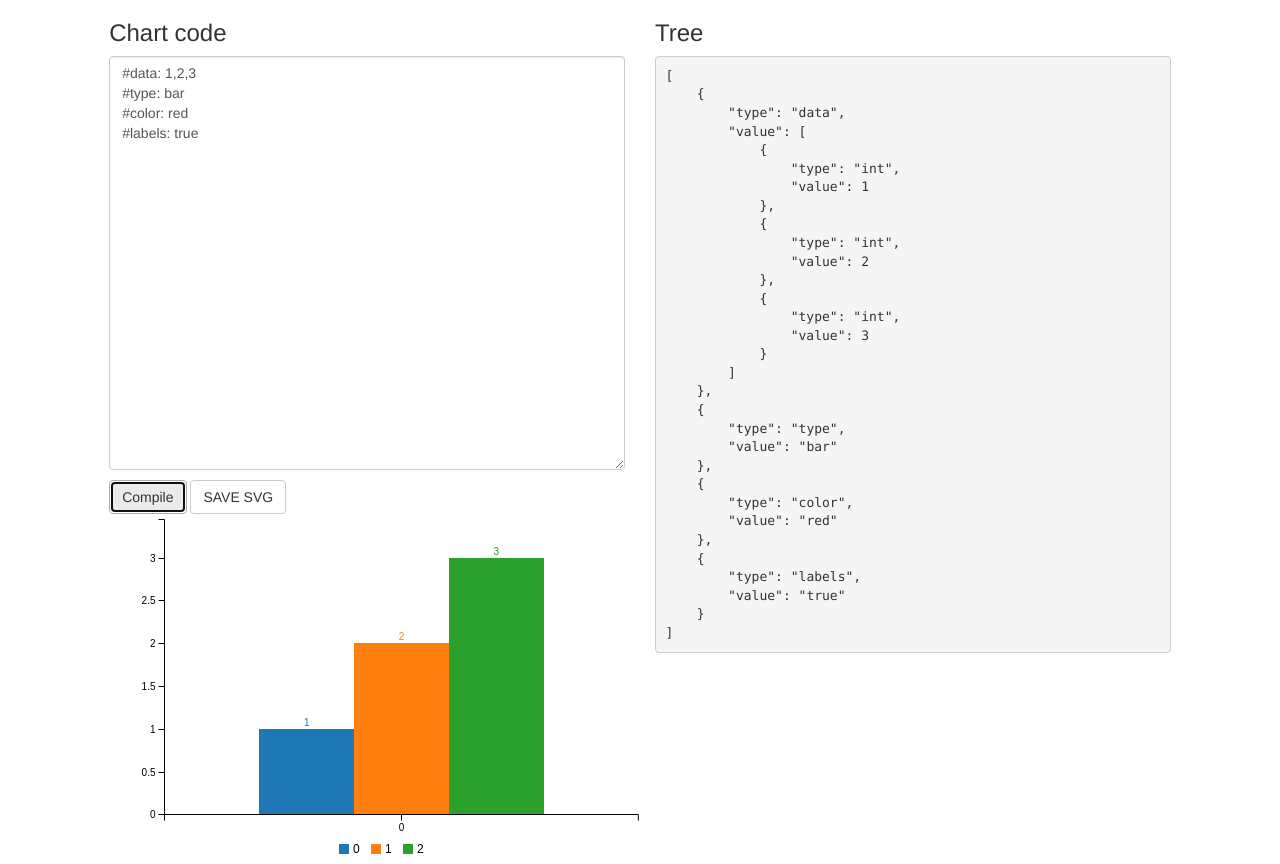
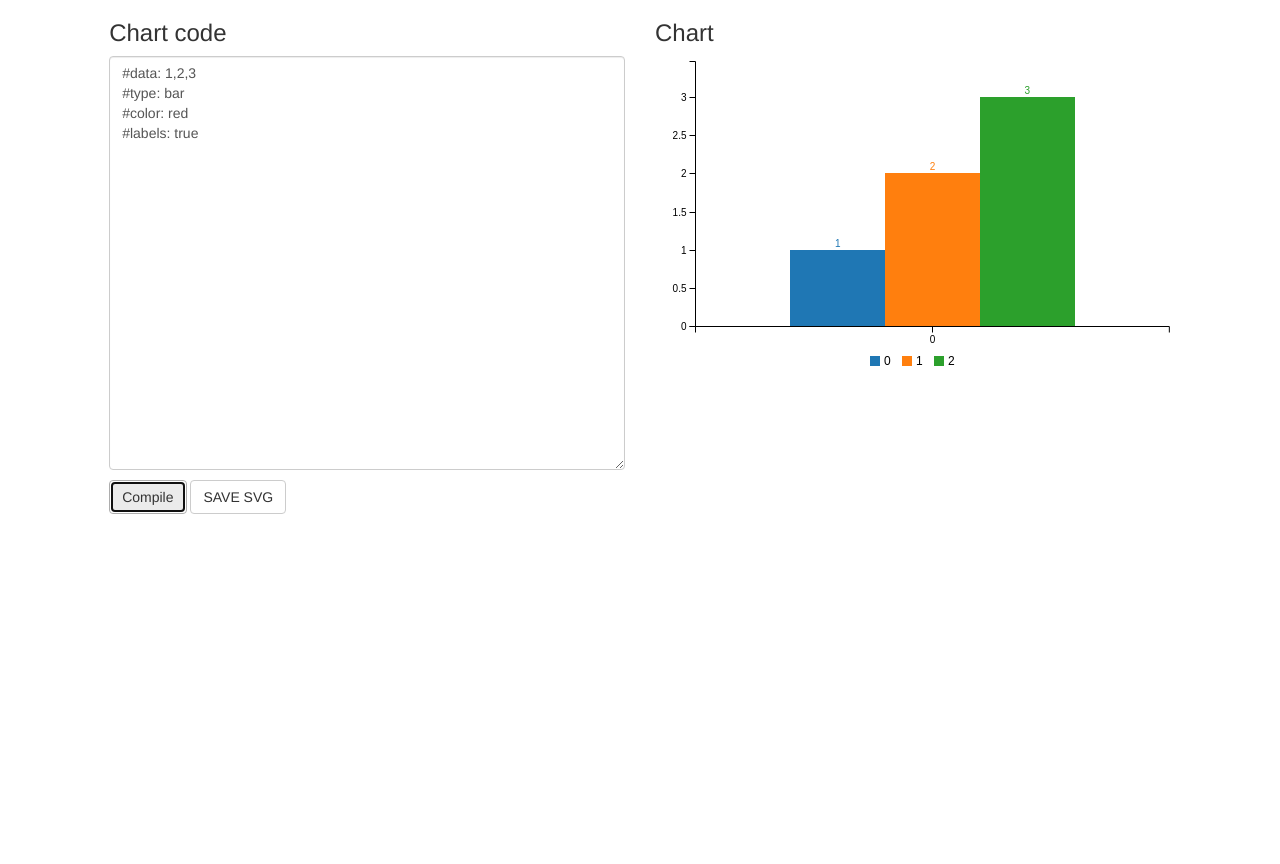
Before and after one commit to DataOps/marker-parse, a plain HTML site: page index.html in a window 1280 px wide. Both pictures are taken after a click on the input "Compile". After the commit the page ends 800 px from the top, so only its background shows below. Drawn offline with Linux system fonts and the light colour scheme.

Commit message:
Some other changes with web page

```diff
--- a/index.html
+++ b/index.html
@@ -9,13 +9,13 @@
 	<script src="lib/parser.js" type="text/javascript"></script>
 
 	<script type="text/javascript">
-		function parse(n) {
+		function parse() {
 			var text = document.getElementById("input").value;
 			var parsed = parser.parse(text)
 			var output = JSON.stringify(parsed, null, 4);
 
-			document.getElementById("tree").style.display = 'none';
-			document.getElementById("code").innerHTML = output;
+			document.getElementById("chartText").style.display = 'none';
+			// document.getElementById("code").innerHTML = output;
 
       console.log("output: "+output);
 
@@ -57,6 +57,20 @@
       console.log("color: "+color);
       console.log("chartLabel: "+chartLabel);
 
+      // function includeCSSfile(href) {
+      //   var head_node = document.getElementsByTagName('head')[0];
+      //   var link_tag = document.createElement('link');
+      //   link_tag.setAttribute('rel', 'stylesheet');
+      //   link_tag.setAttribute('type', 'text/css');
+      //   link_tag.setAttribute('href', href);
+      //   head_node.appendChild(link_tag);
+      // }
+
+      if (typeof data == "string") {
+        // CSV
+
+      }
+
 
   //     var modData = [];
 
@@ -86,7 +100,7 @@
 #type: bar
 #color: red
 #labels: true</textarea>
-				<input class="btn btn-default" type="submit" value="Compile" onclick="parse(0)" style="margin-top:10px;">
+				<input class="btn btn-default" type="submit" value="Compile" onclick="parse()" style="margin-top:10px;">
         <input class="btn btn-default" type="submit" value="SAVE SVG" style="margin-top:10px;">
 <!--         <input class="btn btn-default" type="submit" value="Bar" onclick="parse(0)">
         <input class="btn btn-default" type="submit" value="Pie" onclick="parse(1)">
@@ -96,15 +110,14 @@
         <input class="btn btn-default" type="submit" value="Donut" onclick="parse(5)">
         <input class="btn btn-default" type="submit" value="Scatter" onclick="parse(6)"><br/><br/> -->
 
-        <div id="chart" class="col-md-12 col-md-offset-0" style="height:350px;"></div>
+        <!-- <div id="chart" class="col-md-12 col-md-offset-0" style="height:350px;"></div> -->
 			</div>
 
-			<div class="col-md-5 col-md-offset-0">
-				<h3>Tree</h3>
-				<p id="tree">Parse tree will appear here</p>
-				<pre id="code"></pre>
+			<div id="right" class="col-md-5 col-md-offset-0">
+				<h3>Chart</h3>
+				<p id="chartText">Chart will appear here</p>
+        <div id="chart"></div>
 			</div>
-
 		</div>
 	</div>
 </body>
```
